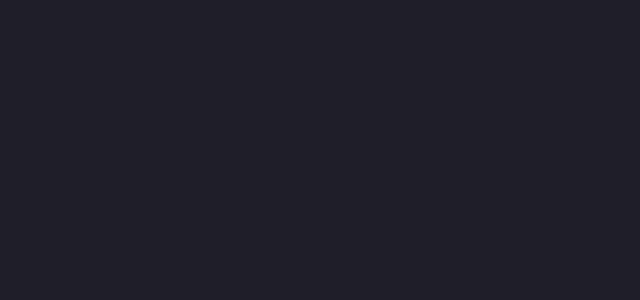
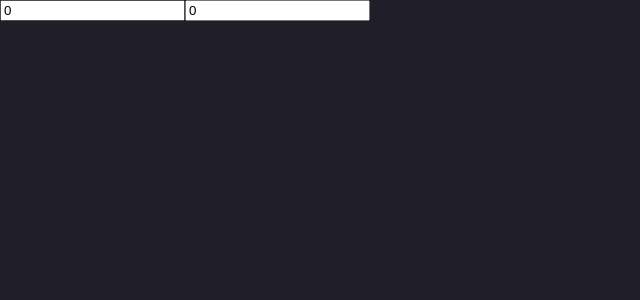
Before and after one commit to funky1119/trello-clone-v2, a React (Create React App) app: page / in a window 1280 px wide. Shown: the top 300 px of the page, without its empty margins (0-640 px from the left). Built offline with nearby package versions, Linux system fonts and the light colour scheme.

Commit message:
recoil selecotr set 연습

```diff
--- a/package.json
+++ b/package.json
@@ -1,5 +1,5 @@
 {
-  "name": "to-do-list",
+  "name": "trello-clone-v2",
   "version": "0.1.0",
   "private": true,
   "dependencies": {
@@ -61,5 +61,5 @@
     "@types/react-router-dom": "^5.3.3",
     "file-loader": "^6.2.0"
   },
-  "homepage": "https://funky1119.github.io/to-do-list"
+  "homepage": "https://funky1119.github.io/trello-clone-v2"
 }
--- a/src/App.tsx
+++ b/src/App.tsx
@@ -1,11 +1,26 @@
-import React from "react";
-import GlobalStyle from "./styles/GlobalStyle";
+import { useRecoilState } from "recoil";
+import { hoursState, minutesState } from "./state/atorms";
+import { FormEvent } from "react";
 
 function App() {
+  const [minute, setMinute] = useRecoilState(minutesState);
+  const [hour, setHour] = useRecoilState(hoursState);
+
+  const onChageMinites = (event: FormEvent<HTMLInputElement>) => {
+    const { value } = event.currentTarget;
+    setMinute(+value);
+  };
+
+  const onChageHours = (event: FormEvent<HTMLInputElement>) => {
+    const { value } = event.currentTarget;
+    setHour(+value);
+  };
+
   return (
-    <>
-      <GlobalStyle />
-    </>
+    <div>
+      <input value={minute} onChange={onChageMinites} />
+      <input value={hour} onChange={onChageHours} />
+    </div>
   );
 }
 
--- a/src/index.tsx
+++ b/src/index.tsx
@@ -4,6 +4,7 @@ import App from "./App";
 import { RecoilRoot } from "recoil";
 import { ThemeProvider } from "styled-components";
 import { theme } from "./theme";
+import GlobalStyle from "./styles/GlobalStyle";
 
 const root = ReactDOM.createRoot(
   document.getElementById("root") as HTMLElement
@@ -12,6 +13,7 @@ root.render(
   <React.StrictMode>
     <RecoilRoot>
       <ThemeProvider theme={theme.dark}>
+        <GlobalStyle />
         <App />
       </ThemeProvider>
     </RecoilRoot>
--- a/src/state/atorms.ts
+++ b/src/state/atorms.ts
@@ -1,6 +1,18 @@
-import { atom } from "recoil";
+import { atom, selector } from "recoil";
 
-export const aa = atom({
-  key: "aa",
-  default: false,
+export const minutesState = atom({
+  key: "minutes",
+  default: 0,
 });
+
+export const hoursState = selector({
+  key: "hours",
+  get: ({ get }) => {
+    const minutes = get(minutesState);
+    return minutes / 60;
+  },
+  set: ({ set }, newValue) => {
+    const minutes = Number(newValue) * 60;
+    set(minutesState, minutes);
+  },
+});
```
Also changed, not shown: tsconfig.json (added, +20 -0 lines), 1 other file (tests, documents, lock files or other folders).
